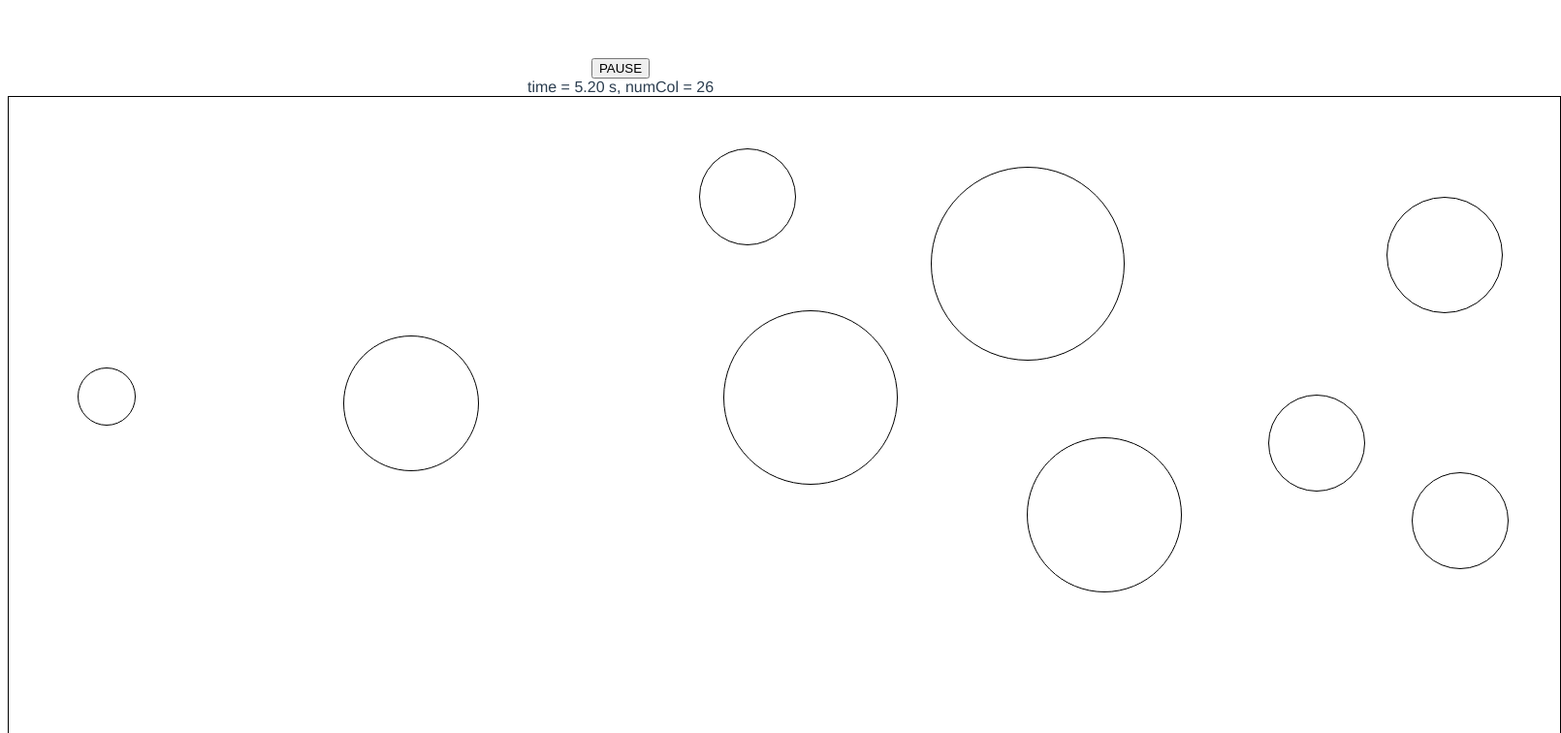
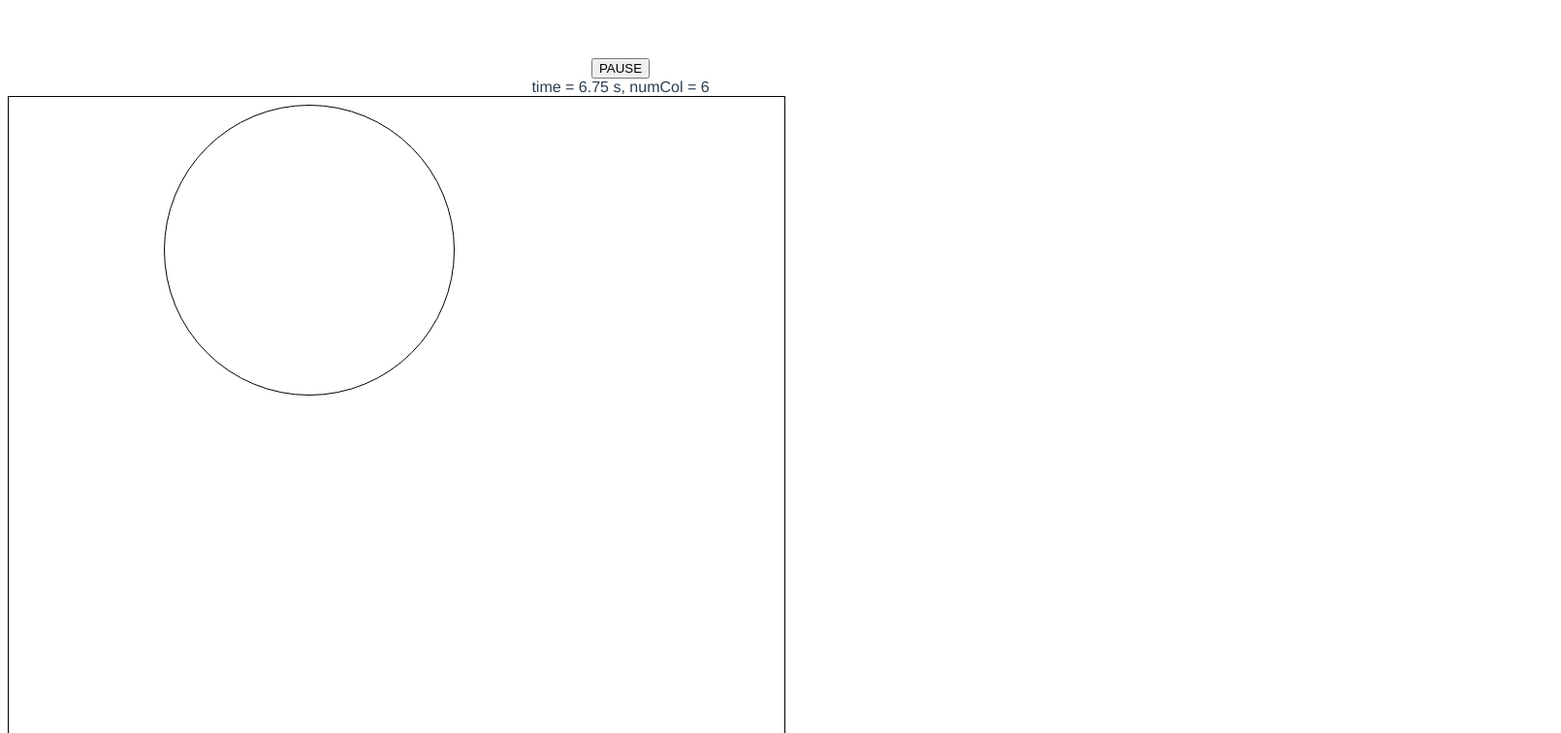
Before and after one commit to pknipp/collisions, a Vue app: page / in a window 1280 px wide. Shown: the top 756 px of the page at 97% size, 1610 px wide, since content can reach past the window. Built offline with nearby package versions, Linux system fonts and the light colour scheme.

Commit message:
Get walls method to behave properly.

```diff
--- a/src/App.vue
+++ b/src/App.vue
@@ -39,19 +39,19 @@ export default {
       dt: 0,
       // units are px and px/s
       dots: [
-        {id: 1, diameter: 100, rxy: [100, 200, 110], vxy: [10, 5, 100]},
-        {id: 2, diameter: 100, rxy: [500, 500, 200], vxy: [200, 1, 2]},
-        {id: 3, diameter: 60, rxy: [600, 200, 500], vxy: [-100, -90, 20]},
-        {id: 4, diameter: 80, rxy: [800, 500, 200], vxy: [50, 50, -30]},
-        {id: 5, diameter: 100, rxy: [1100, 100, 100], vxy: [-40, -80, 50]},
-        {id: 6, diameter: 120, rxy: [1200, 300, 600], vxy: [80, -300, 30]},
-        {id: 7, diameter: 140, rxy: [500, 700, 100], vxy: [-100, 200, 300]},
-        {id: 8, diameter: 160, rxy: [700, 700, 300], vxy: [100, 90, 10]},
-        {id: 9, diameter: 180, rxy: [1100, 500, 500], vxy: [-50, -50, 100]},
-        {id: 10, diameter: 200, rxy: [900, 100, 600], vxy: [40, -80, -200]},
+        {id: 1, diameter: 300, rxy: [300, 400, 500], vxy: [200, 150, 0]},
+        // {id: 2, diameter: 300, rxy: [500, 500, 400], vxy: [3, 4, 5]},
+        // {id: 3, diameter: 100, rxy: [600, 200, 150], vxy: [-100, -90, 20]},
+        // {id: 4, diameter: 100, rxy: [800, 500, 200], vxy: [50, 50, -30]},
+        // {id: 5, diameter: 100, rxy: [1100, 100, 100], vxy: [-40, -80, 50]},
+        // {id: 6, diameter: 120, rxy: [1200, 300, 600], vxy: [80, -300, 30]},
+        // {id: 7, diameter: 140, rxy: [500, 700, 100], vxy: [-100, 200, 300]},
+        // {id: 8, diameter: 160, rxy: [700, 700, 300], vxy: [100, 90, 10]},
+        // {id: 9, diameter: 180, rxy: [1100, 500, 500], vxy: [-50, -50, 100]},
+        // {id: 10, diameter: 200, rxy: [900, 100, 600], vxy: [40, -80, -200]},
       ],
       numCol: 0,
-      dims: [1600, 800, 800],
+      dims: [800, 800, 800],
       running: true
     }
   },
@@ -78,7 +78,9 @@ export default {
       }
     },
     walls: function(dims, dot) {
+      let radius = dot.diameter / 2;
       let [rxy, vxy] = [[...dot.rxy], [...dot.vxy]];
+      let x, y, z, t;
       vxy.forEach((vcomp, k) => {
         if (vcomp > 0) {
           vxy[k] *= -1;
@@ -86,18 +88,22 @@ export default {
         }
       })
       // 1st: look at x = 0 plane.
-      let t = -(rxy[0] - dot.diameter / 2) / vxy[0];
-      let y = rxy[1] + vxy[1] * t;
-      let z = rxy[2] + vxy[2] * t;
-      console.log("y = ", y)
-      if (y >= 0 && z >= 0) return {index: 0, t};
-      // 2nd: look at y = 0 plane.
-      t = -(rxy[1] - dot.diameter / 2) / vxy[1];
-      let x = rxy[0] + vxy[0] * t;
-      z = rxy[2] + vxy[2] * t;
-      if (x >= 0 && z >= 0) return {index: 1, t};
+      if (vxy[0]) {
+        t = -(rxy[0] - radius) / vxy[0];
+        y = rxy[1] + vxy[1] * t;
+        z = rxy[2] + vxy[2] * t;
+        console.log("y = ", y)
+        if (y >= radius && z >= radius) return {index: 0, t};
+      }
+      if (vxy[1]) {
+        // 2nd: look at y = 0 plane.
+        t = -(rxy[1] - radius) / vxy[1];
+        x = rxy[0] + vxy[0] * t;
+        z = rxy[2] + vxy[2] * t;
+        if (x >= radius && z >= radius) return {index: 1, t};
+      }
       // By process of elimination, it must be z = 0 plane.
-      return {index: 2, t: -(rxy[2] - dot.diameter) / vxy[2]};
+      if (vxy[2]) return {index: 2, t: -(rxy[2] - radius) / vxy[2]};
     },
     increment: function () {
       // "numCol" means the number of the next collision, w/1-based counting
```
